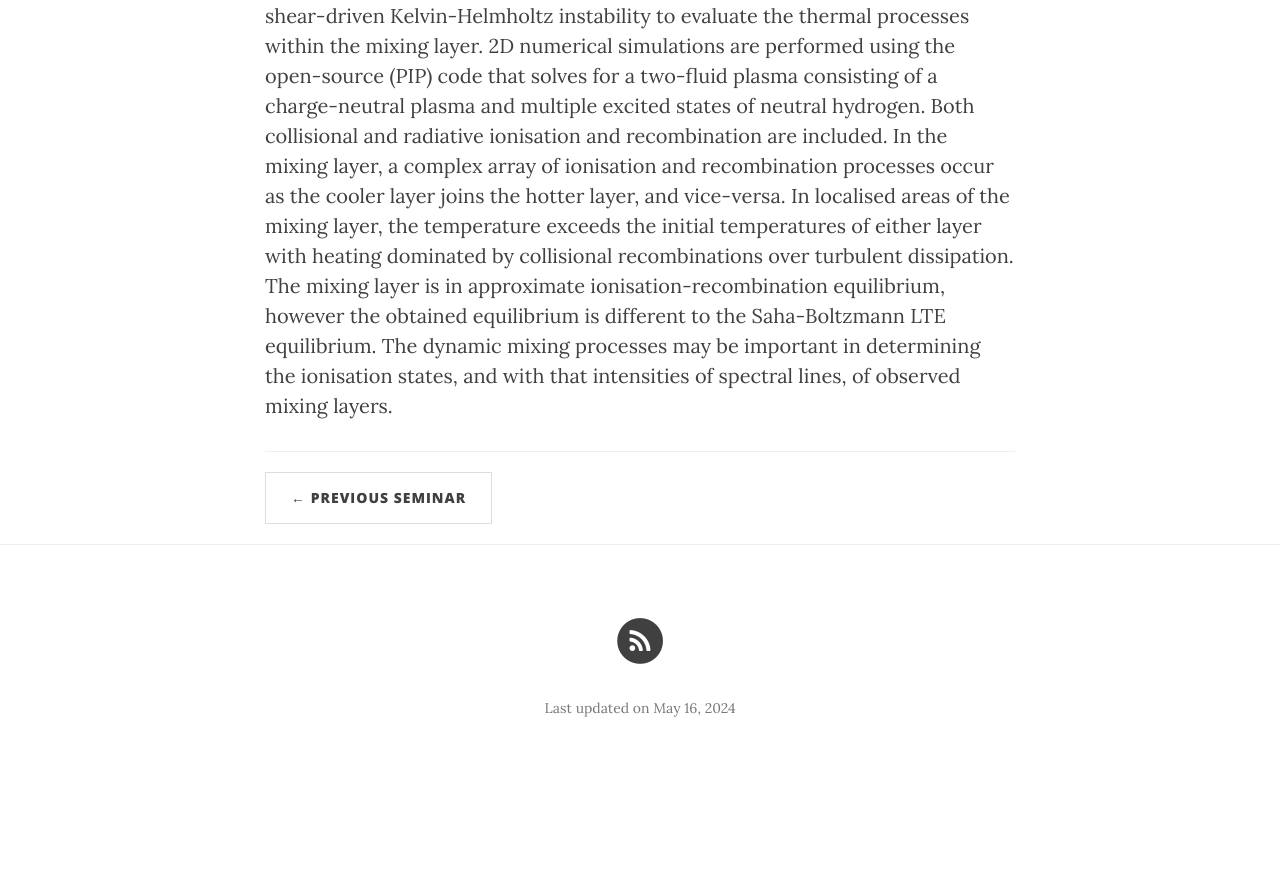
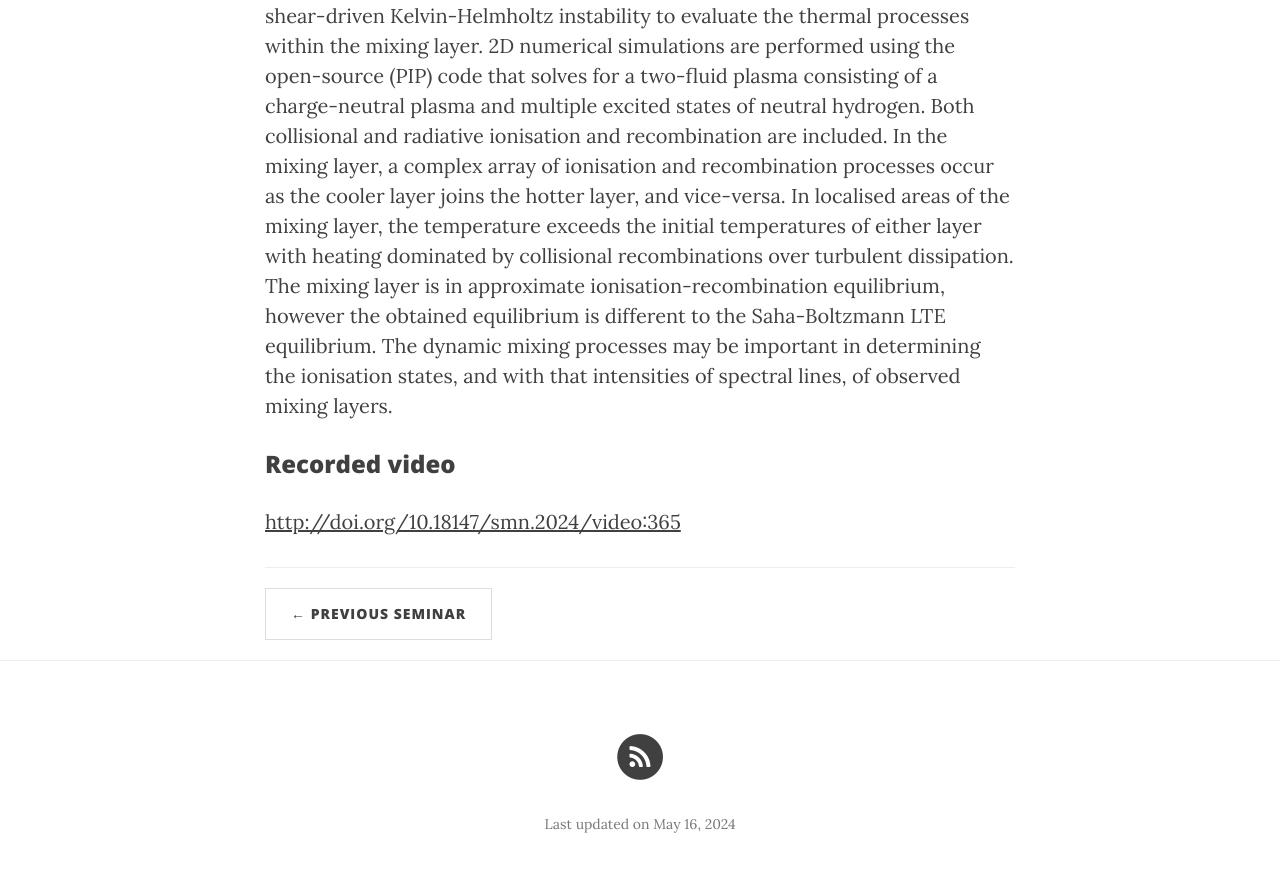
Before and after one commit to ITA-Solar/espos, a Jekyll site: the page built from _posts/2024-05-16-Snow.md, in a window 1280 px wide and 900 px high, scrolled down 876 px. Shown: the top 872 px of the window. Built offline with Jekyll 4.4.1, drawn with Linux system fonts in a browser that asks for light colours; nearby versions of some CDN libraries; before the commit the page ends 1660 px from its top, so only the background shows below that.

Commit message:
Update 2024-05-16-Snow.md

```diff
--- a/_posts/2024-05-16-Snow.md
+++ b/_posts/2024-05-16-Snow.md
@@ -10,3 +10,6 @@ published:  true
 
 ## Abstract
 Turbulence is a fundamental process that drives mixing and energy redistribution across a wide range of astrophysical systems. For warm (T ≈ 10^4K) plasma, the material is partially-ionised, consisting of both ionised and neutral species. The interactions between ionised and neutral species are thought to play a key role in heating (or cooling) of partially-ionised plasmas. Here mixing is studied in a two-fluid partially-ionised plasma undergoing the shear-driven Kelvin-Helmholtz instability to evaluate the thermal processes within the mixing layer. 2D numerical simulations are performed using the open-source (PIP) code that solves for a two-fluid plasma consisting of a charge-neutral plasma and multiple excited states of neutral hydrogen. Both collisional and radiative ionisation and recombination are included. In the mixing layer, a complex array of ionisation and recombination processes occur as the cooler layer joins the hotter layer, and vice-versa. In localised areas of the mixing layer, the temperature exceeds the initial temperatures of either layer with heating dominated by collisional recombinations over turbulent dissipation. The mixing layer is in approximate ionisation-recombination equilibrium, however the obtained equilibrium is different to the Saha-Boltzmann LTE equilibrium. The dynamic mixing processes may be important in determining the ionisation states, and with that intensities of spectral lines, of observed mixing layers.
+
+### Recorded video
+[http://doi.org/10.18147/smn.2024/video:365](http://doi.org/10.18147/smn.2024/video:365)
```
